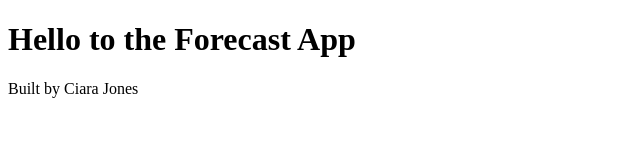
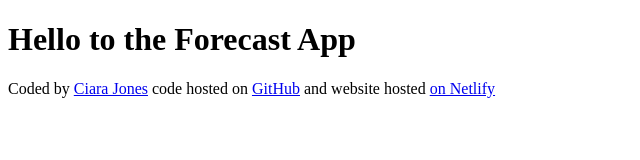
Before and after one commit to Goalden1/forecast-app, a plain HTML site: page index.html in a window 1280 px wide. Shown: the whole page, without its empty margins (0-640 px from the left). Drawn offline with Linux system fonts and the light colour scheme.

Commit message:
Added links to footer

```diff
--- a/index.html
+++ b/index.html
@@ -7,6 +7,17 @@
   </head>
   <body>
     <h1>Hello to the Forecast App</h1>
-    <footer>Built by Ciara Jones</footer>
+    <footer>
+      Coded by
+      <a href="https://github.com/Goalden1" target="_blank">Ciara Jones</a> code
+      hosted on
+      <a href="https://github.com/Goalden1/forecast-app" target="_blank">
+        GitHub</a
+      >
+      and website hosted
+      <a href="https://plus-forecast-app.netlify.app" target="_blank">
+        on Netlify</a
+      >
+    </footer>
   </body>
 </html>
```
